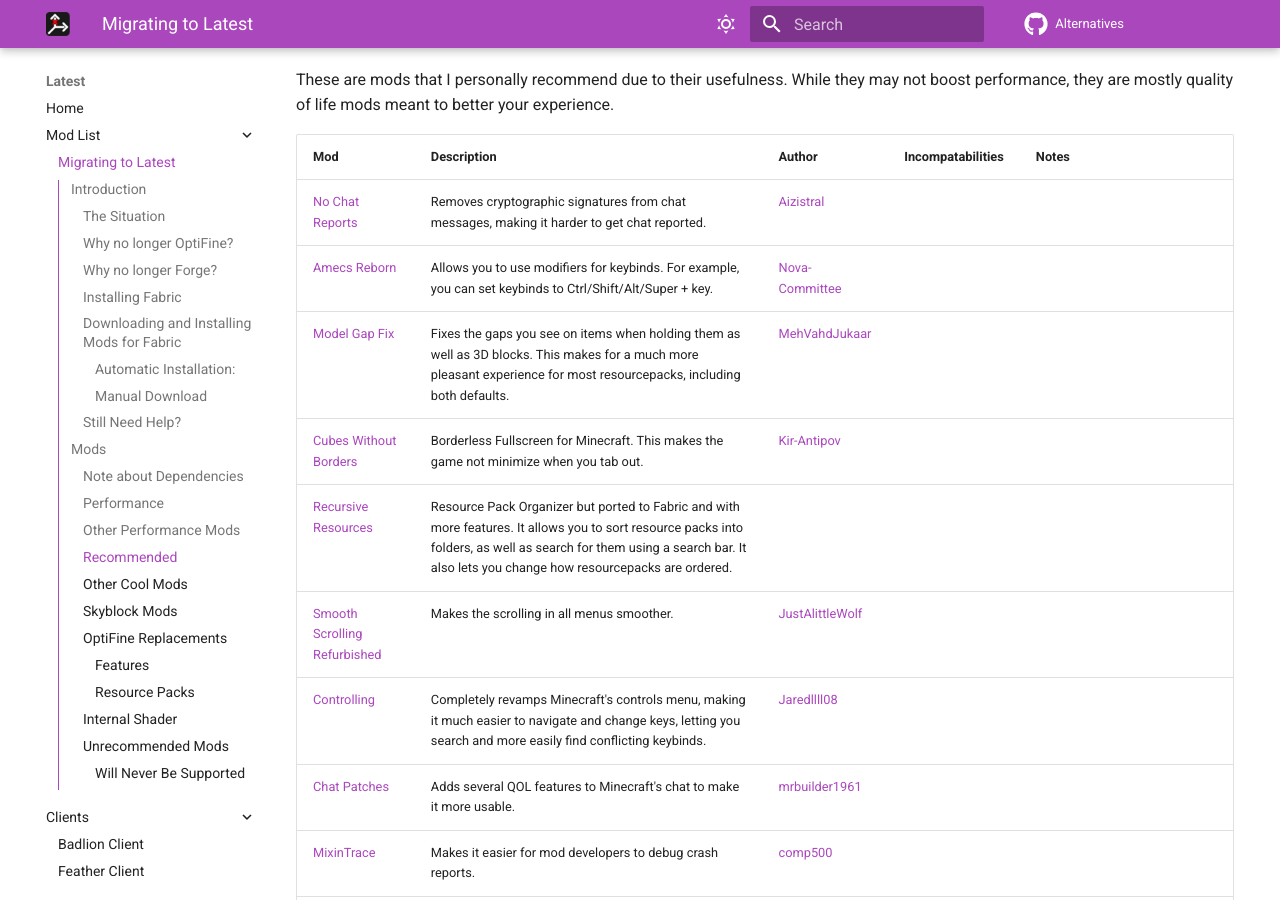
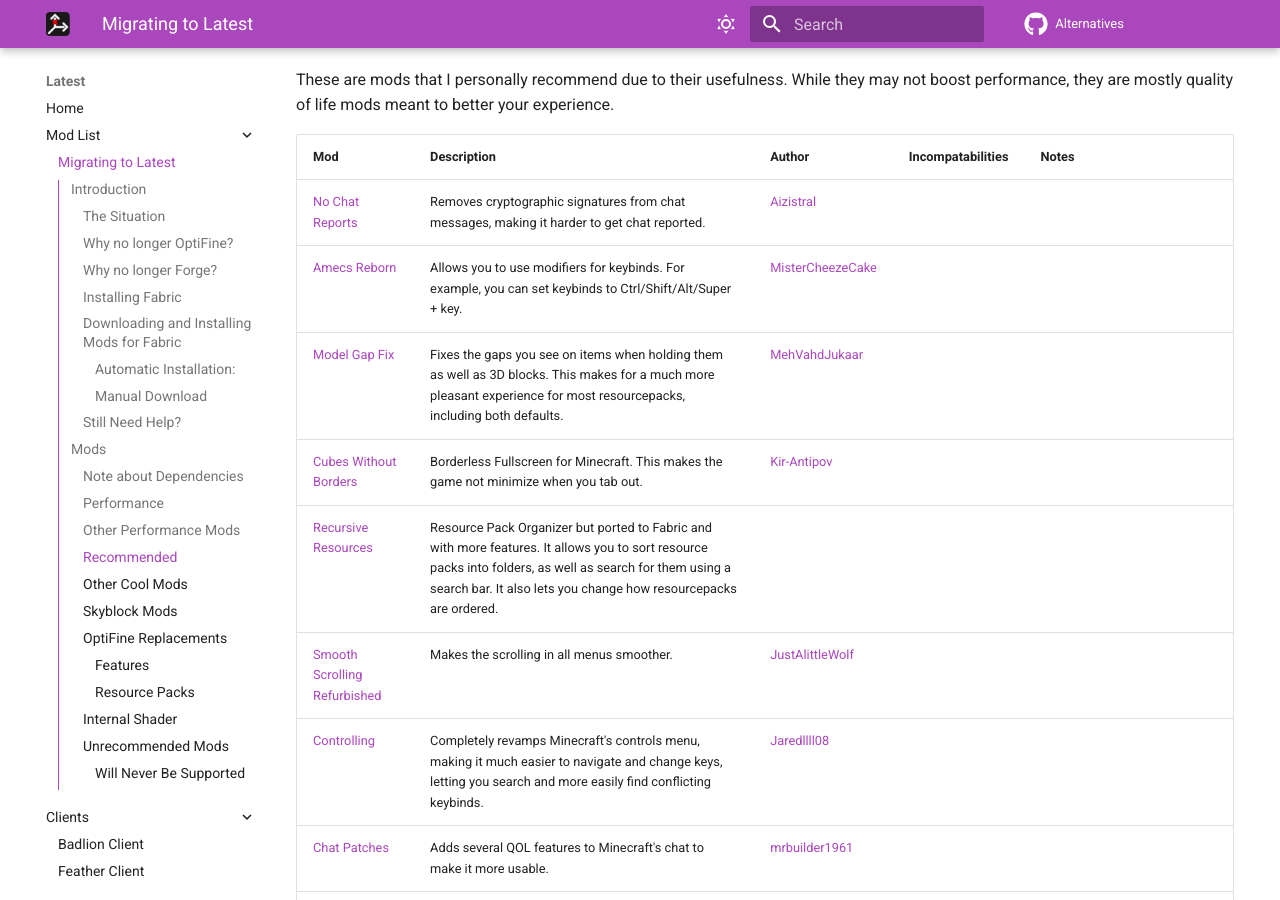
Before and after one commit to MicrocontrollersDev/Alternatives, an MkDocs documentation site: the page built from docs/latest/migrating.md, in a window 1280 px wide and 900 px high, scrolled down 3834 px. Built offline with MkDocs 1.6.1 and Material for MkDocs 9.7.7, drawn with Linux system fonts in a browser that asks for light colours; comment, search, counter and statistics services are not loaded.

Commit message:
fix cheesecake Author name

```diff
--- a/docs/latest/migrating.md
+++ b/docs/latest/migrating.md
@@ -115,7 +115,7 @@
 | Mod | Description | Author |Incompatabilities | Notes |
 | --- | --- | --- | --- | --- |
 | [No Chat Reports](https://modrinth.com/mod/no-chat-reports) | Removes cryptographic signatures from chat messages, making it harder to get chat reported. | [Aizistral](https://github.com/Aizistral-Studios) |
-| [Amecs Reborn](https://modrinth.com/mod/amecs-reborn) | Allows you to use modifiers for keybinds. For example, you can set keybinds to Ctrl/Shift/Alt/Super + key. | [Nova-Committee](https://github.com/MisterCheezeCake) |
+| [Amecs Reborn](https://modrinth.com/mod/amecs-reborn) | Allows you to use modifiers for keybinds. For example, you can set keybinds to Ctrl/Shift/Alt/Super + key. | [MisterCheezeCake](https://github.com/MisterCheezeCake) |
 | [Model Gap Fix](https://modrinth.com/mod/modelfix) | Fixes the gaps you see on items when holding them as well as 3D blocks. This makes for a much more pleasant experience for most resourcepacks, including both defaults. | [MehVahdJukaar](https://github.com/MehVahdJukaar) |
 | [Cubes Without Borders](https://modrinth.com/mod/cubes-without-borders) | Borderless Fullscreen for Minecraft. This makes the game not minimize when you tab out. | [Kir-Antipov](https://github.com/Kir-Antipov) |
 | [Recursive Resources](https://modrinth.com/mod/recursiveresources) | Resource Pack Organizer but ported to Fabric and with more features. It allows you to sort resource packs into folders, as well as search for them using a search bar. It also lets you change how resourcepacks are ordered.
```
